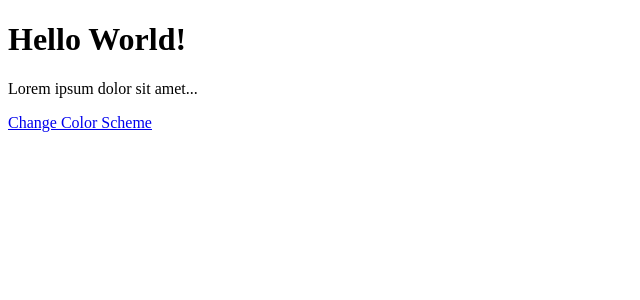
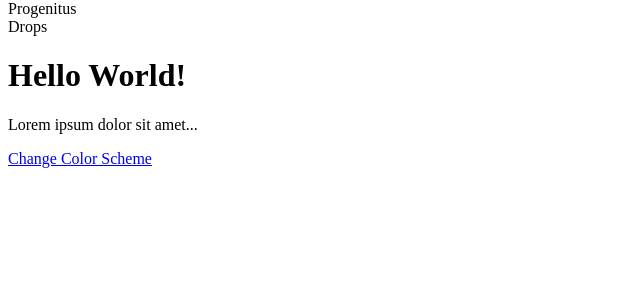
Before and after one commit to sagacards/progenitus-client, a React (Vite) app: page / in a window 1280 px wide. Shown: the top 300 px of the page, without its empty margins (0-640 px from the left). Built offline with nearby package versions, Linux system fonts and the light colour scheme.

Commit message:
feat: scaffold navbar

```diff
--- a/src/App.tsx
+++ b/src/App.tsx
@@ -1,10 +1,12 @@
 import React from 'react'
 import useStore from 'stores/index';
 import Container from 'ui/container';
+import Navbar from 'ui/navbar';
 
 function App() {
     const { colorScheme, setColorScheme } = useStore();
     return <Container>
+        <Navbar />
         <h1>Hello World!</h1>
         <p>Lorem ipsum dolor sit amet...</p>
         <a href="#" onClick={() => setColorScheme(colorScheme === 'dark' ? 'light': 'dark')}>Change Color Scheme</a>
--- /dev/null
+++ b/src/ui/navbar/index.tsx
@@ -0,0 +1,24 @@
+import React from 'react'
+import Styles from './styles.module.css'
+
+interface Props {
+    children?: React.ReactNode;
+}
+
+export default function Navbar (props : Props) {
+    const nav = [{
+        name: 'Drops',
+        path: '/drops',
+    }];
+    return <div className={Styles.root}>
+        <div className={Styles.logo}>
+            <div className={Styles.wordmark}>Progenitus</div>
+        </div>
+        <div className={Styles.nav}>
+            {nav.map(i => <div key={`navitem${i.name}`} className={Styles.navItem}>
+                {/* link to=i.path */}
+                {i.name}
+            </div>)}
+        </div>
+    </div>
+}
--- /dev/null
+++ b/src/ui/navbar/styles.module.css
@@ -0,0 +1 @@
+.root {}
```
Also changed, not shown: src/stores/index.ts (line endings or trailing spaces).
